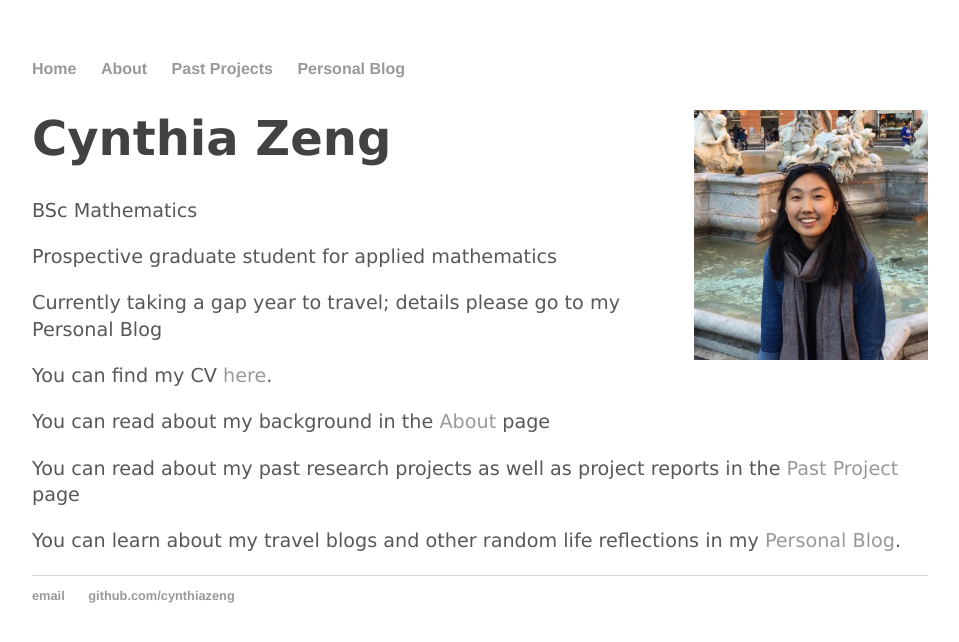
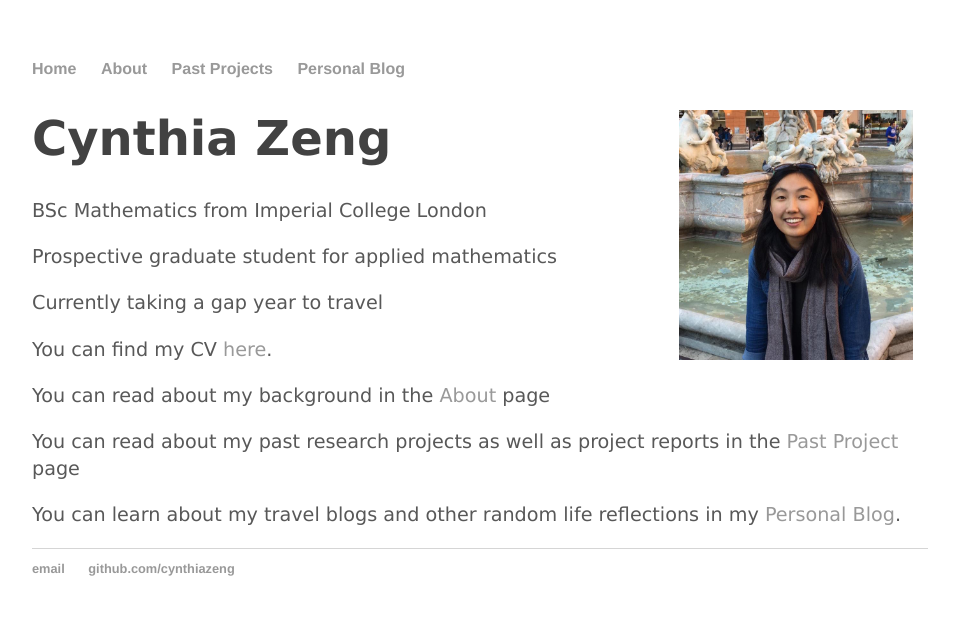
Before and after one commit to cynthia1234/cynthiazeng.github.io, a Jekyll site: the page built from index.html, in a window 1280 px wide. Shown: the top 642 px of the page, without its empty margins (160-1119 px from the left). Built offline with Jekyll 4.4.1, drawn with Linux system fonts in a browser that asks for light colours.

Commit message:
Update index.html

```diff
--- a/index.html
+++ b/index.html
@@ -3,12 +3,12 @@ layout: default
 title: Cynthia Zeng, Personal Website
 ---
 <div class="blurb">
-<img border="0" style= "float:right" src="/about/profile_pic.jpg" alt="Profile Picture" height="250">
+<img border="0" style= "float:right" src="/about/profile_pic.jpg" alt="Profile Picture" height="250" hspace="15">
 
 <h1>Cynthia Zeng</h1>
-<p> BSc Mathematics </p>
+<p> BSc Mathematics from Imperial College London</p>
 <p> Prospective graduate student for applied mathematics </p>
-<p> Currently taking a gap year to travel; details please go to my Personal Blog </p>
+<p> Currently taking a gap year to travel </p>
 
 <p> You can find my CV <a href="/about/CV_Cynthia_Zeng.pdf">here</a>. </p>
 <p> You can read about my background in the <a href="/about">About</a> page </p>
```
